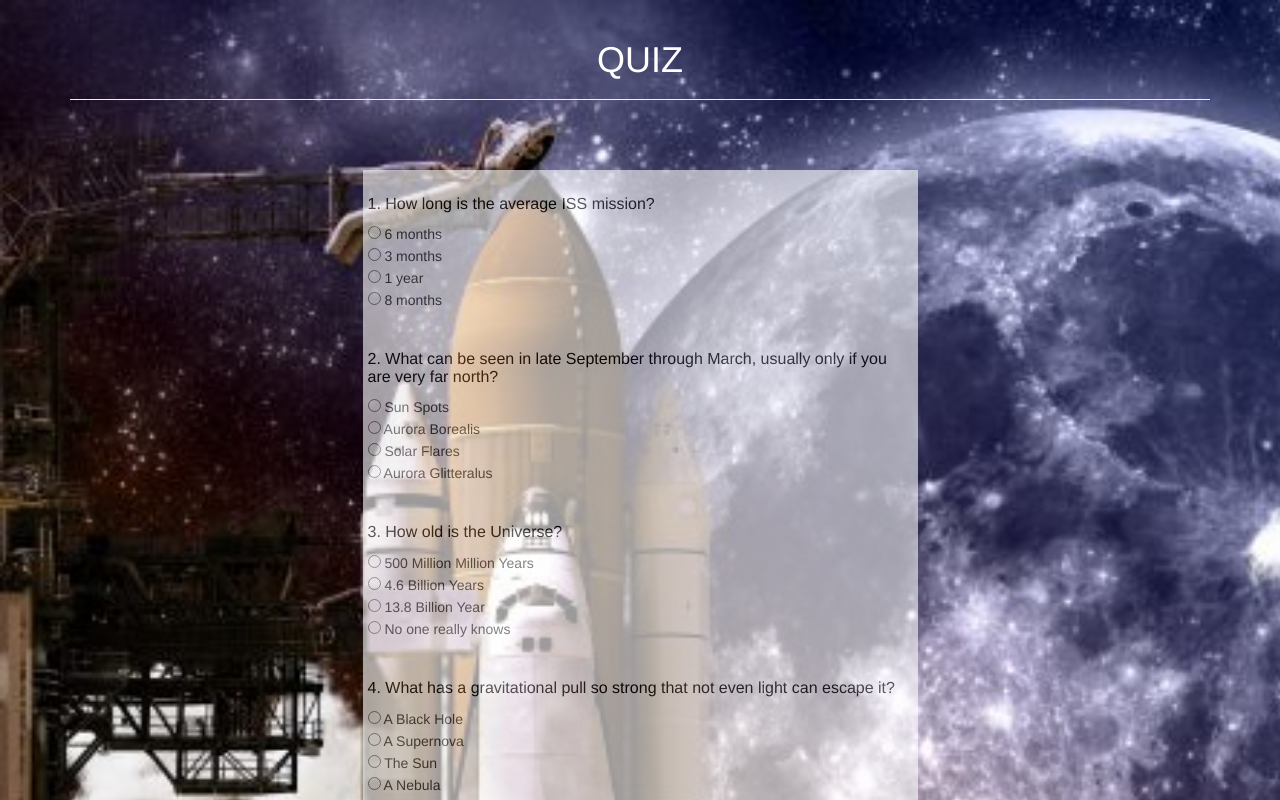
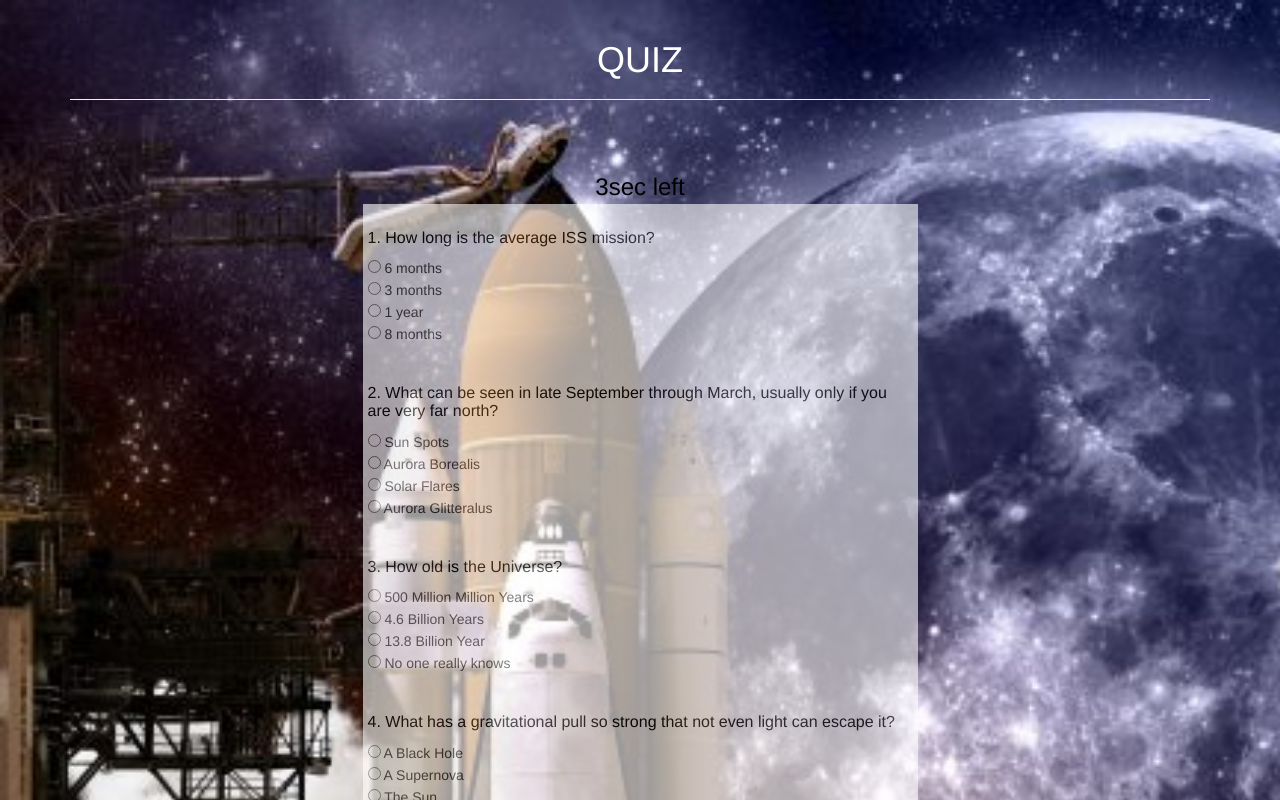
Before and after one commit to JenStokes79/TriviaGame, a plain HTML site: page index.html in a window 1280 px wide. Both pictures are taken after a click on the button "LAUNCH QUIZ". Shown: the top 800 px of the page. Drawn offline with nearby package versions, Linux system fonts and the light colour scheme.

Commit message:
working timer

```diff
--- a/CSS/style.css
+++ b/CSS/style.css
@@ -51,3 +51,9 @@ p {
 #play {
 	display: none;
 }
+.timer {
+	color: black;
+	font-size: 24px;
+	text-align: center;
+	display: none;
+}
--- a/index.html
+++ b/index.html
@@ -36,7 +36,8 @@
 					<br>
 					<div>
 						<P><button id="start" type="button" class="btn btn-default btn-lg btn-block">LAUNCH QUIZ</button></p>
-
+						<div class="timer"></div>
+						<span class="gameover"></span>
 						<div class="questions">
 							<h2>1. How long is the average ISS mission?</h1>
 							<input class="choices1" type="radio" id="correct1"> 6 months<br>
@@ -81,7 +82,6 @@
 							<input class="choices7" type="radio" id="incorrect777"> 34%<br>
 						</div>
 
-
 						<div class="end">
 							<br>
 							<br>
--- a/javascript/game.js
+++ b/javascript/game.js
@@ -39,6 +39,10 @@ questionSeven = {
 
 var correctCounter = 0;
 var incorrectCounter = 0;
+
+
+
+
 //console.log(questionFive.choices)
 
 
@@ -52,12 +56,23 @@ function launchQuiz() {
 	$("#start").hide(); //hides 'Launch Quiz' button
 	$(".questions").toggle();
 	$(".end").toggle();
-
-	}
+	$(".timer").toggle();
 
 
-
-
+var count=5;
+var counter=setInterval(timer, 1000); //1000 will  run it every 1 second
+function timer() {
+	  count--;
+  if (count <= 0) {
+     clearInterval(counter);
+     return;
+  }
+ $(".timer").html(count + "sec left")
+	}
+setTimeout(function(){
+  $(".timer").html("game over")
+}, 5000);
+}
 
 
 
@@ -170,8 +185,7 @@ function showResults(){
 
 $("#play").click(playAgain);
 function playAgain(){
-	$(".questions").toggle();
-	$(".end").show(); // not showing submit button
+	launchQuiz();
 	$(".results1").hide();
 	$("#play").hide();
 
```
